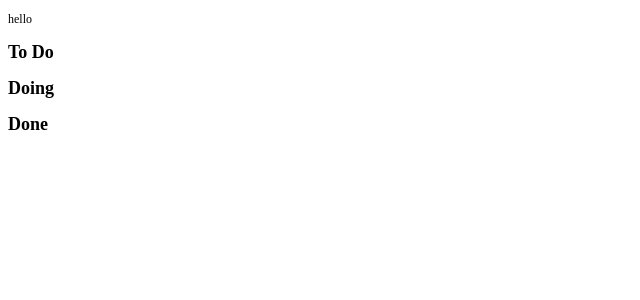
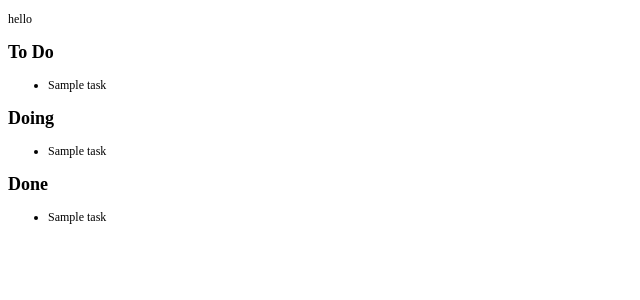
Before and after one commit to A00309414/Agile-Methods-1, a Flask app: template templates/index.html in a window 1280 px wide. Shown: the top 300 px of the page, without its empty margins (0-640 px from the left). Run offline with Flask 3, Linux system fonts and the light colour scheme; the template is opened without the code that fills it: most values are stand-ins (such as "Sample title", 1, 10 or a date in 2020).

Commit message:
added task display

```diff
--- a/templates/index.html
+++ b/templates/index.html
@@ -8,11 +8,27 @@
 </head>
 <body>
     <p>hello</p>
+    <!--task form-->
     <section><h2>To Do</h2>
+        <ul>
+            {%for task in to_do %}
+                <li>{{task}}</li>
+                {% endfor %}
+        </ul>
         </section>
     <section><h2>Doing</h2>
+                <ul>
+            {%for task in doing %}
+                <li>{{task}}</li>
+                {% endfor %}
+        </ul>
         </section>
     <section><h2>Done</h2>
+                <ul>
+            {%for task in done %}
+                <li>{{task}}</li>
+                {% endfor %}
+        </ul>
         </section>
 <!-- Can be removed if JavaScript is not needed for the homepage! -->
 <script src="{{ url_for('static', filename='js/index.js') }}"></script>
```
